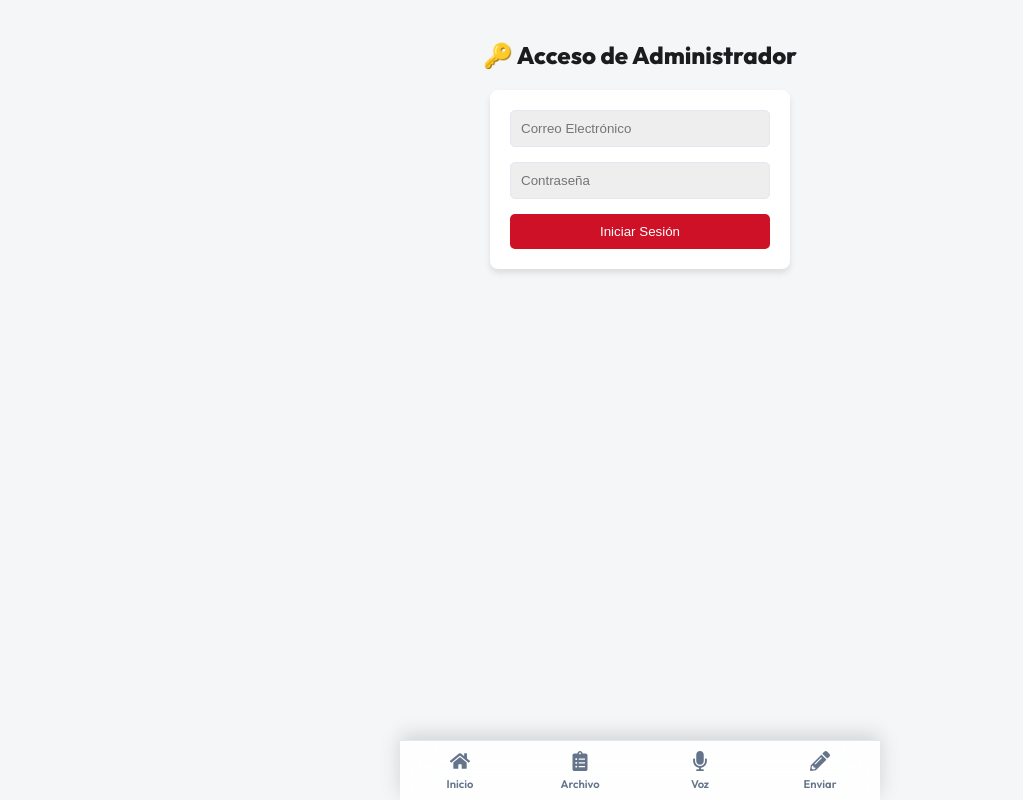
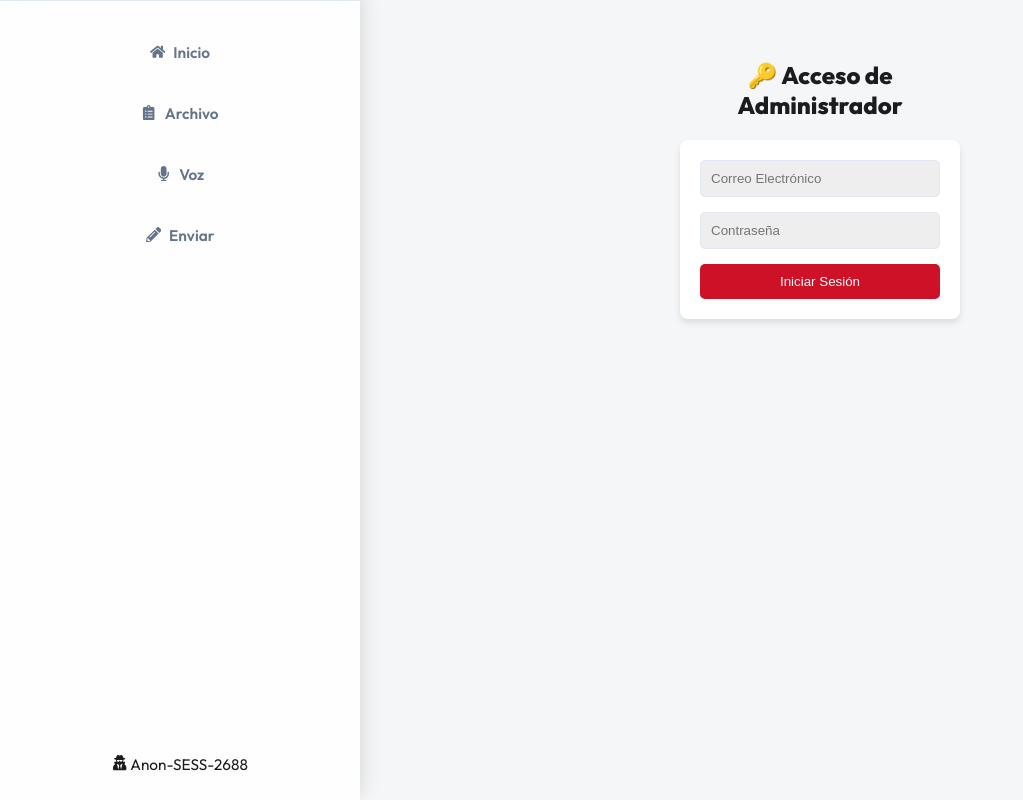
Before and after one commit to AngelDMW/infielesrd, a React (Vite) app: page /adminlogin in a window 1280 px wide. Shown: the whole page, without its empty margins (0-1023 px from the left). Built offline with nearby package versions, Linux system fonts and the light colour scheme; no server answers; what agora-rtc-sdk-ng would draw is missing.

Commit message:
changin responsive

```diff
--- a/src/App.css
+++ b/src/App.css
@@ -7,9 +7,6 @@
   left: 0;
   right: 0;
   height: 60px; /* Altura fija */
-    max-width: 480px;
-    margin: 0 auto;
-
   display: flex;
   justify-content: space-around;
   align-items: center;
@@ -21,16 +18,61 @@
   border-top: 1px solid var(--border);
 
   z-index: 1000;
-    box-shadow: 0 -5px 20px rgba(0, 0, 0, 0.15); /* Sombra hacia arriba */
+  box-shadow: 0 -5px 20px rgba(0, 0, 0, 0.15);
 }
 
+.UserShow {
+  /* color: rgb(44, 52, 90); */
+  font-size: 1.2vw;
+  position: absolute;
+  bottom: 10px;
+}
+
+/* * --------------------------------
+ * Media Query para Desktop (Tablet en adelante)
+ * --------------------------------
+ */
+@media (min-width: 768px) {
+  .bottom-nav {
+    top: 0;
+    display: flex;
+    flex-direction: column;
+    width: 360px;
+    height: auto;
+    padding: 20px;
+    justify-content: left;
+  }
+
+  .bottom-nav .nav-item {
+    width: 100%;
+    display: flex;
+    padding: 20px;
+    font-size: 1.2vw;
+    flex-direction: row;
+    gap: 1vh;
+  }
+
+  .app-layout {
+    display: flex;
+    min-height: 100vh;
+  }
+
+  .content {
+    flex: 1;
+    margin-left: 360px;
+    padding: 20px;
+    padding-inline: 300px;
+  }
+}
+
+/* Estilos de elementos de navegación (No necesitan cambios) */
 .nav-item {
   display: flex;
   flex-direction: column;
   align-items: center;
   justify-content: center;
   text-decoration: none;
-    color: var(--nav-link); /* Color inactivo */
+  color: var(--nav-link);
   font-size: 0.7rem;
   font-weight: 600;
   gap: 4px;
@@ -44,7 +86,7 @@
 }
 
 .nav-item.active {
-    color: var(--primary); /* Color activo: Rojo Bandera */
+  color: var(--primary);
   transform: scale(1.05);
 }
 
@@ -52,7 +94,7 @@
   margin-top: 2px;
 }
 
-/* 2. VOZ: Animación de Micrófono (para simular el habla) */
+/* 2. VOZ: Animación de Micrófono (para simular el habla) - No necesita cambios */
 .speaking-pulse {
   animation: pulse-ring 1.5s cubic-bezier(0.66, 0, 0, 1) infinite;
   border-radius: 50%;
@@ -63,6 +105,6 @@
     box-shadow: 0 0 0 0 var(--primary);
   }
   100% {
-        box-shadow: 0 0 0 15px rgba(206, 17, 38, 0); /* Usar el color primario transparente */
+    box-shadow: 0 0 0 15px rgba(206, 17, 38, 0);
   }
 }
--- a/src/App.jsx
+++ b/src/App.jsx
@@ -1,17 +1,17 @@
 // src/App.jsx - VERSIÓN FINAL CON RUTAS ESENCIALES
 
-import { Routes, Route, Navigate } from "react-router-dom"
-import Home from "./pages/Home"
-import Stories from "./pages/Stories"
-import StoryView from "./pages/StoryView"
+import { Routes, Route, Navigate } from "react-router-dom";
+import Home from "./pages/Home";
+import Stories from "./pages/Stories";
+import StoryView from "./pages/StoryView";
 // import Categories from "./pages/Categories"  <-- ELIMINADA
 // import Search from "./pages/Search"          <-- ELIMINADA
-import Admin from "./pages/Admin"
-import AdminLogin from "./pages/AdminLogin"
-import Submit from "./pages/Submit"
-import BottomBar from "./components/BottomBar"
-import { useAuth } from "./context/AuthContext"
-import VoiceChat from "./pages/VoiceChat"
+import Admin from "./pages/Admin";
+import AdminLogin from "./pages/AdminLogin";
+import Submit from "./pages/Submit";
+import BottomBar from "./components/BottomBar";
+import { useAuth } from "./context/AuthContext";
+import VoiceChat from "./pages/VoiceChat";
 
 // Componente de Ruta Protegida (HOC)
 const ProtectedRoute = ({ children }) => {
@@ -19,7 +19,14 @@ const ProtectedRoute = ({ children }) => {
 
   // 1. Mostrar carga mientras se verifica el estado de autenticación
   if (loading) {
-     return <div className="page-content" style={{textAlign:'center', padding:'20px'}}>Cargando sesión...</div>;
+    return (
+      <div
+        className="page-content"
+        style={{ textAlign: "center", padding: "20px" }}
+      >
+        Cargando sesión...
+      </div>
+    );
   }
 
   // 2. Si no hay usuario logeado, redirigir al login
@@ -31,21 +38,20 @@ const ProtectedRoute = ({ children }) => {
   return children;
 };
 
-
 export default function App() {
   return (
-    <div style={{maxWidth:'480px', margin:'0 auto', paddingBottom:'70px'}}>
+    <div className="app-layout">
+      <BottomBar />
+
+      <main className="content">
         <Routes>
-        {/* RUTAS PÚBLICAS ESENCIALES */}
           <Route path="/" element={<Home />} />
           <Route path="/stories" element={<Stories />} />
           <Route path="/story/:id" element={<StoryView />} />
           <Route path="/submit" element={<Submit />} />
           <Route path="/voice-chat" element={<VoiceChat />} />
-        {/* RUTAS DE ADMINISTRACIÓN Y AUTENTICACIÓN */}
           <Route path="/adminlogin" element={<AdminLogin />} />
 
-        {/* RUTA PROTEGIDA (Panel de Admin) */}
           <Route
             path="/adminpanel"
             element={
@@ -55,7 +61,7 @@ export default function App() {
             }
           />
         </Routes>
-      <BottomBar />
+      </main>
     </div>
-  )
+  );
 }
--- a/src/components/BottomBar.jsx
+++ b/src/components/BottomBar.jsx
@@ -1,19 +1,37 @@
 // src/components/BottomBar.jsx - CÓDIGO FINAL CON CHAT DE VOZ
 
-import { Link, useLocation } from 'react-router-dom';
-import { FaHome, FaMicrophone, FaPencilAlt, FaClipboardList } from 'react-icons/fa';
+import { Link, useLocation } from "react-router-dom";
+import { FaUserSecret } from "react-icons/fa";
+import {
+  FaHome,
+  FaMicrophone,
+  FaPencilAlt,
+  FaClipboardList,
+} from "react-icons/fa";
+import { useMemo } from "react";
 
 export default function BottomBar() {
   const location = useLocation();
 
   // Define los ítems de navegación
   const navItems = [
-        { path: '/', icon: FaHome, label: 'Inicio' },
-        { path: '/stories', icon: FaClipboardList, label: 'Archivo' },
-        // 👈 ¡NUEVO ÍTEM DE CHAT DE VOZ!
-        { path: '/voice-chat', icon: FaMicrophone, label: 'Voz' },
-        { path: '/submit', icon: FaPencilAlt, label: 'Enviar' },
+    { path: "/", icon: FaHome, label: "Inicio" },
+    { path: "/stories", icon: FaClipboardList, label: "Archivo" },
+    { path: "/voice-chat", icon: FaMicrophone, label: "Voz" },
+    { path: "/submit", icon: FaPencilAlt, label: "Enviar" },
   ];
+
+  const ANONYMOUS_USER = useMemo(() => {
+    let storedId = localStorage.getItem("anon_admin_uid");
+
+    if (!storedId) {
+      const newId = `Anon-SESS-${Math.floor(Math.random() * 10000)}`;
+      localStorage.setItem("anon_admin_uid", newId);
+      storedId = newId;
+    }
+
+    return storedId;
+  }, []);
 
   return (
     <div className="bottom-nav">
@@ -23,14 +41,16 @@ export default function BottomBar() {
           <Link
             key={item.path}
             to={item.path}
-                        className={`nav-item ${isActive ? 'active' : ''}`}
+            className={`nav-item ${isActive ? "active" : ""}`}
           >
-                        {/* Renderiza el ícono del item */}
-                        <item.icon size={20} />
+            <item.icon />
             <span className="nav-label">{item.label}</span>
           </Link>
         );
       })}
+      <p className="UserShow">
+        <FaUserSecret /> {ANONYMOUS_USER}
+      </p>
     </div>
   );
 }
--- a/src/styles/global.css
+++ b/src/styles/global.css
@@ -1,15 +1,15 @@
 /* src/styles/global.css - UNIFICACIÓN Y DEFINICIÓN COMPLETA DEL TEMA */
 
-@import url('https://fonts.googleapis.com/css2?family=Outfit:wght@300;400;600;800&display=swap');
+@import url("https://fonts.googleapis.com/css2?family=Outfit:wght@300;400;600;800&display=swap");
 
 /* --- VARIABLES BASE (USADAS EN AMBOS TEMAS) --- */
 :root {
-  --font-family: 'Outfit', sans-serif;
+  --font-family: "Outfit", sans-serif;
 
   /* Colores Bandera/Branding */
-  --primary: #CE1126;  /* Rojo Bandera Intenso */
-  --primary-gradient: linear-gradient(135deg, #FF3333 0%, #CE1126 100%);
-  --accent-blue: #002D62; /* Azul Bandera */
+  --primary: #ce1126; /* Rojo Bandera Intenso */
+  --primary-gradient: linear-gradient(135deg, #ff3333 0%, #ce1126 100%);
+  --accent-blue: #002d62; /* Azul Bandera */
 
   /* Transiciones */
   --transition-fast: 0.2s ease-in-out;
@@ -17,32 +17,32 @@
 
 /* --- MODO CLARO (Tropical Clean) --- */
 :root {
-  --bg: #F4F6F8;
-  --surface: #FFFFFF;
-  --text-main: #1A1C1E;
-  --text-secondary: #64748B;
-  --border: #E2E8F0;
-  --card-bg: #FFFFFF;
-  --card-border: #E2E8F0;
-  --nav-bg: #FFFFFF;
-  --nav-link: #64748B;
-  --shadow: 0 4px 20px rgba(0,0,0,0.06);
+  --bg: #f4f6f8;
+  --surface: #ffffff;
+  --text-main: #1a1c1e;
+  --text-secondary: #64748b;
+  --border: #e2e8f0;
+  --card-bg: #ffffff;
+  --card-border: #e2e8f0;
+  --nav-bg: #ffffff;
+  --nav-link: #64748b;
+  --shadow: 0 4px 20px rgba(0, 0, 0, 0.06);
   --glass: rgba(255, 255, 255, 0.9);
-  --error-color: #D32F2F;
+  --error-color: #d32f2f;
 }
 
 /* --- MODO OSCURO (Noche en el Malecón) --- */
 body.dark-theme {
-  --bg: #050A14; /* Azul casi negro */
-  --surface: #0E1628; /* Superficie más oscura */
-  --text-main: #E2E8F0; /* Texto claro */
-  --text-secondary: #94A3B8; /* Texto secundario gris azulado */
-  --border: #1E293B;
-  --card-bg: #1A253F;
-  --card-border: #1E293B;
+  --bg: #050a14; /* Azul casi negro */
+  --surface: #0e1628; /* Superficie más oscura */
+  --text-main: #e2e8f0; /* Texto claro */
+  --text-secondary: #94a3b8; /* Texto secundario gris azulado */
+  --border: #1e293b;
+  --card-bg: #1a253f;
+  --card-border: #1e293b;
   --nav-bg: rgba(14, 22, 40, 0.9);
-  --nav-link: #94A3B8;
-  --shadow: 0 4px 20px rgba(0,0,0,0.3);
+  --nav-link: #94a3b8;
+  --shadow: 0 4px 20px rgba(0, 0, 0, 0.3);
   --glass: rgba(14, 22, 40, 0.9);
 }
 
@@ -61,10 +61,8 @@ body {
 }
 
 #root {
-    max-width: 480px; /* Mantener tu límite para móvil */
   margin: 0 auto;
   min-height: 100vh;
-    padding-bottom: 70px; /* Espacio para el BottomBar */
 }
 
 /* --- COMPONENTES GENERALES --- */
@@ -155,8 +153,12 @@ body {
   margin-bottom: 10px;
 }
 @keyframes spin {
-    0% { transform: rotate(0deg); }
-    100% { transform: rotate(360deg); }
+  0% {
+    transform: rotate(0deg);
+  }
+  100% {
+    transform: rotate(360deg);
+  }
 }
 
 /* --- Estilos de Input (Unificación) --- */
@@ -173,7 +175,8 @@ textarea {
   transition: border-color 0.2s, background 0.2s;
 }
 
-input:focus, textarea:focus {
+input:focus,
+textarea:focus {
   outline: none;
   border-color: var(--primary);
   box-shadow: 0 0 0 1px var(--primary);
```
Also changed, not shown: src/components/FeedCard.jsx (added, +70 -0 lines), src/pages/Home.jsx (+45 -85 lines). Lines whose indentation alone changed are shown as unchanged.
